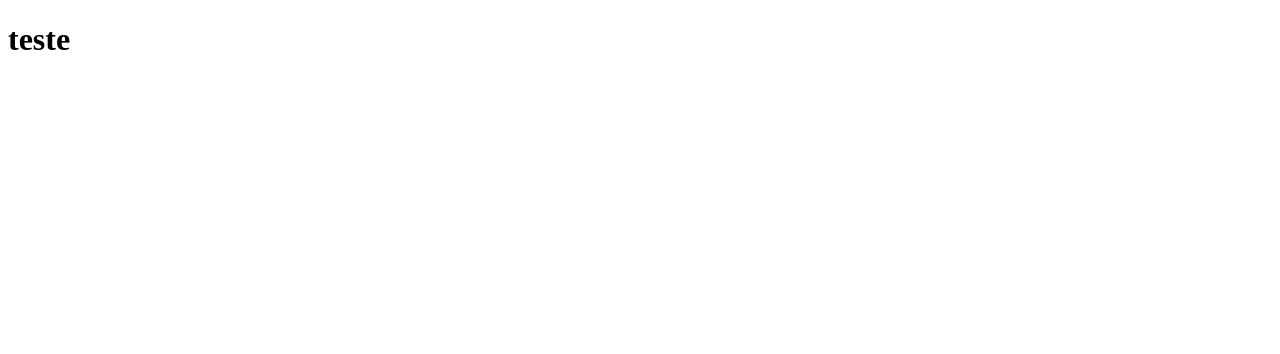
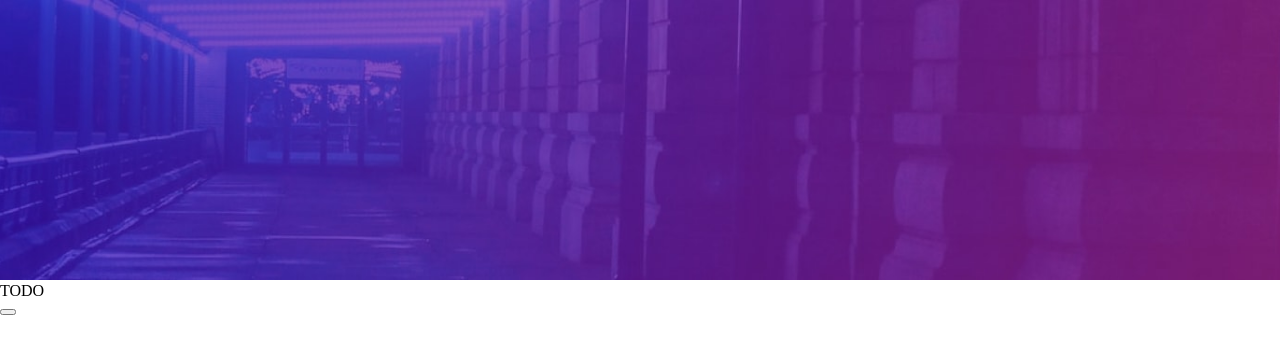
Before and after one commit to mccartheney/React-Docker-Todo-App, a React (Create React App) app: page / in a window 1280 px wide. Shown: the top 354 px of the page. Built offline with nearby package versions, Linux system fonts and the light colour scheme.

Commit message:
background finalized and initialized todo

```diff
--- /dev/null
+++ b/src/App.jsx
@@ -0,0 +1,26 @@
+// import react things
+import { useState } from "react";
+
+// import components
+import Background from "./componenets/Background/Background";
+import Todo from "./componenets/Todo/Todo";
+
+// return application
+const App = () => {
+    // state to manage theme
+    const [theme, setTheme] = useState("dark")
+
+    // return all components from App
+    return(
+        <div className="mainContent">
+            {/* component for background */}
+            <Background theme={theme}/>
+
+            {/* component for todo */}
+            <Todo theme={theme} setTheme={setTheme}/>
+        </div>
+    )
+};
+
+// export App
+export default App
--- /dev/null
+++ b/src/componenets/Background/Background.jsx
@@ -0,0 +1,50 @@
+// import light images
+import lightBackground from "../../images/bg-desktop-light.jpg";
+import lightBackgroundMb from "../../images/bg-mobile-light.jpg";
+
+// import dark images
+import darkBackground from "../../images/bg-desktop-dark.jpg";
+import darkBackgroundMb from "../../images/bg-mobile-dark.jpg";
+
+
+// Componenent wich return the image by theme and size
+const BackgroundImage = ({theme}) => {
+    if (theme === "dark") { // return dark wallpaper
+        return (
+            <picture>
+                <source
+                    media="(max-width: 1024px)"
+                    srcSet={darkBackgroundMb}
+                />
+                <img srcSet={darkBackground} className="MainContent_background--img" alt="background" />
+            </picture>
+        )
+    } else { // return light wallpaper
+        return (
+            <picture>
+                <source
+                    media="(max-width: 1024px)"
+                    srcSet={lightBackgroundMb}
+                />
+                <img srcSet={lightBackground} className="MainContent_background--img" alt="background" />
+            </picture>
+        )
+    }
+
+}
+
+// main component for this file, return background
+const Background = (props) => {
+    // get theme from props
+    const {theme} = props
+
+    // return div with background
+    return (
+        <div className="MainContent_background">
+            <BackgroundImage theme={theme}/>
+        </div>
+    );
+}
+
+// export Background
+export default Background
--- /dev/null
+++ b/src/componenets/Todo/Todo.jsx
@@ -0,0 +1,24 @@
+const changeTheme = (theme, setTheme) => {
+    if (theme === "light") {setTheme("dark")}
+    else if (theme === "dark") {setTheme("light")}
+};
+
+const Todo = (props) => {
+    const {theme, setTheme} = props;
+
+    return (
+        <div className="main_component_todo">
+            {/* header */}
+            <div className="main_component_todo_header">
+                <h1>
+                    TODO
+                </h1>
+
+                {/* button to change theme */}
+                <button onClick={() => changeTheme(theme, setTheme)}></button>
+            </div>
+        </div>
+    );
+};
+
+export default Todo
--- a/src/index.js
+++ b/src/index.js
@@ -1,11 +1,11 @@
 import React from 'react';
 import ReactDOM from 'react-dom/client';
+import App from './App';
+import "./sass/style.css"
 
 const root = ReactDOM.createRoot(document.getElementById('root'));
 root.render(
   <React.StrictMode>
-    <h1>
-      teste
-    </h1>
+    <App/>
   </React.StrictMode>
 );
--- /dev/null
+++ b/src/sass/components/_background.sass
@@ -0,0 +1,6 @@
+.MainContent_background
+    picture
+        img
+            width: 100vw
+            height: 35vh
+            object-fit: cover
--- a/src/sass/style.css
+++ b/src/sass/style.css
@@ -45,4 +45,11 @@ table {
 input {
   -webkit-appearance: none;
   border-radius: 0;
+}
+
+.MainContent_background picture img {
+  width: 100vw;
+  height: 35vh;
+  -o-object-fit: cover;
+     object-fit: cover;
 }/*# sourceMappingURL=style.css.map */
--- a/src/sass/style.sass
+++ b/src/sass/style.sass
@@ -6,6 +6,8 @@
 @import "./base/_reset"
 
 // components
+@import "./components/_background"
+@import "./components/todo"
 
 // pages
 @import "./pages/_main"
```
Also changed, not shown: src/componenets/Todo/TodoInput.jsx (added), src/componenets/Todo/TodoList.jsx (added), src/sass/components/_todo.sass (added), 1 other file (tests, documents, lock files or other folders).
